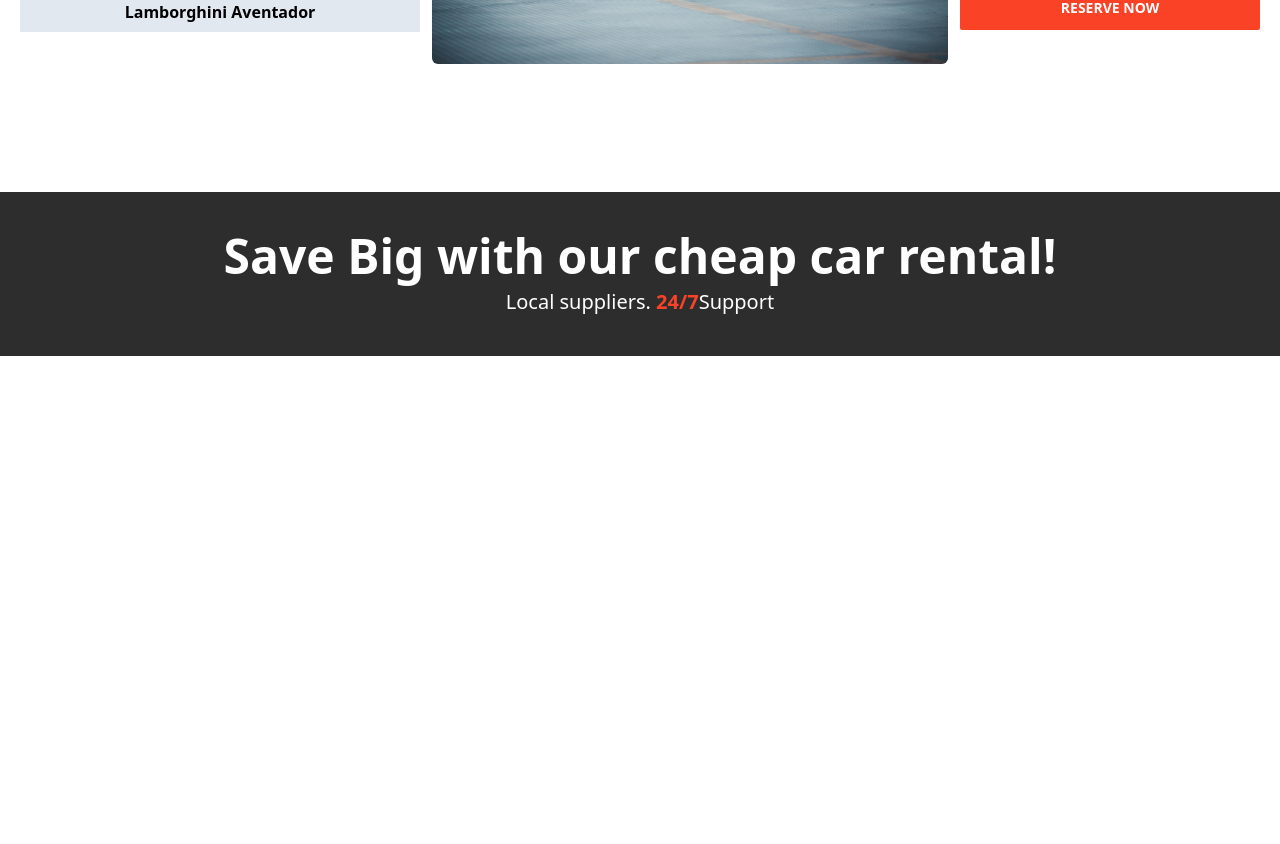
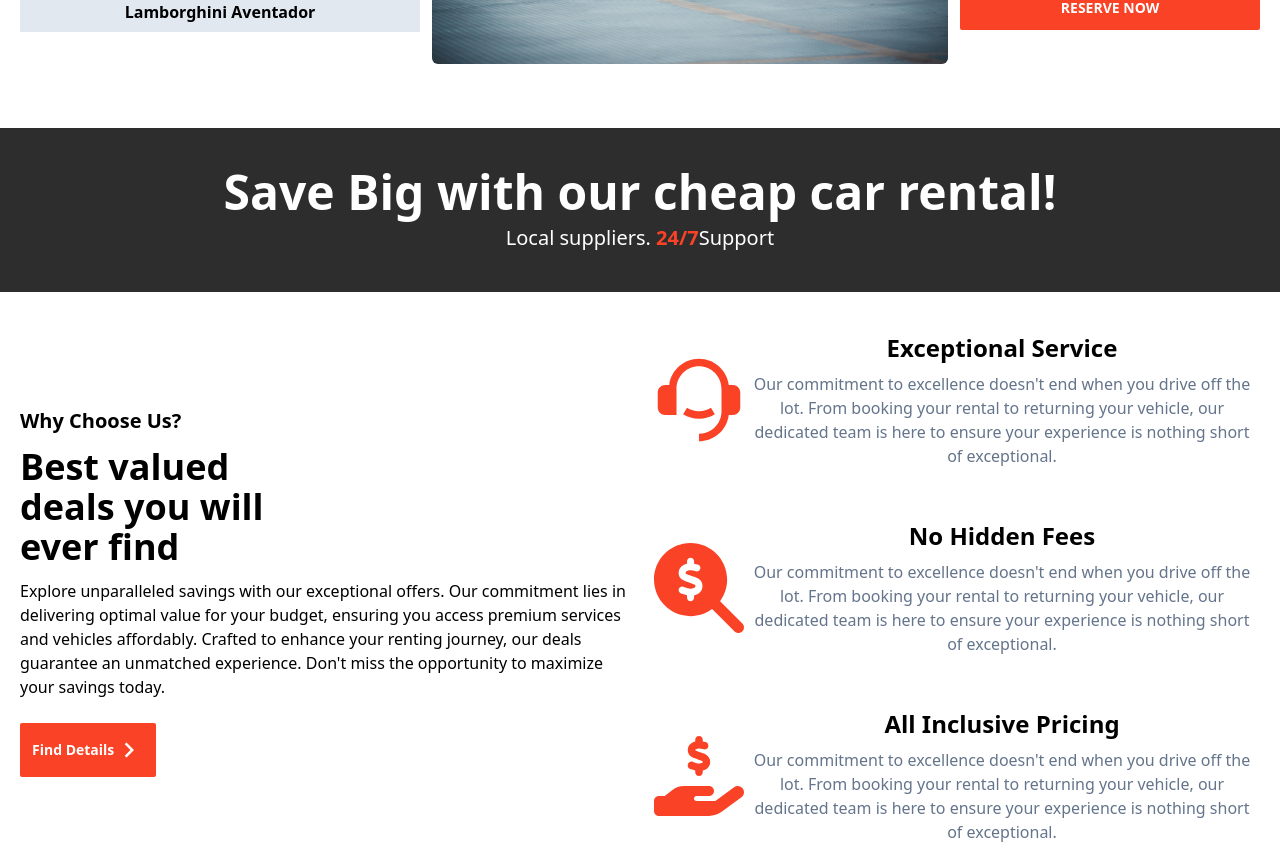
Before and after one commit to joseph-lang7/Car-Rental, a React (Vite) app: page /about in a window 1280 px wide. Shown: the part 2120-2964 px from the top of the page. Before the commit the page ends 2476 px from the top, so only its background shows below. Built offline with nearby package versions, Linux system fonts and the light colour scheme.

Commit message:
Implement why us section

```diff
--- a/src/components/SaveBigBanner.jsx
+++ b/src/components/SaveBigBanner.jsx
@@ -1,6 +1,6 @@
 const SaveBigBanner = () => {
   return (
-    <div className="max-w-screen h-auto p-10 bg-[#2D2D2D] mt-32 flex flex-col gap-2">
+    <div className="max-w-screen h-auto p-10 bg-[#2D2D2D] mt-16 flex flex-col gap-2">
       <h2 className="text-white text-4xl md:text-5xl text-center font-bold">
         Save Big with our cheap car rental!
       </h2>
--- /dev/null
+++ b/src/components/WhyUs.jsx
@@ -0,0 +1,84 @@
+import Container from "./Container";
+import { MdKeyboardArrowRight } from "react-icons/md";
+import { FaHandHoldingDollar } from "react-icons/fa6";
+import { FaMagnifyingGlassDollar } from "react-icons/fa6";
+import { RiCustomerService2Fill } from "react-icons/ri";
+
+const WhyUs = () => {
+  return (
+    <Container>
+      <div className="grid grid-cols-1 md:grid-cols-2 gap-3 ">
+        {/* Section1 */}
+        <div className=" flex flex-col gap-3 mt-12 md:justify-center">
+          <h3 className="font-bold text-xl">Why Choose Us?</h3>
+          <div>
+            <h2 className="font-bold text-4xl max-w-[300px]">
+              Best valued deals you will ever find
+            </h2>
+          </div>
+          <p className="w-full">
+            Explore unparalleled savings with our exceptional offers. Our
+            commitment lies in delivering optimal value for your budget,
+            ensuring you access premium services and vehicles affordably.
+            Crafted to enhance your renting journey, our deals guarantee an
+            unmatched experience. Don&apos;t miss the opportunity to maximize
+            your savings today.
+          </p>
+          <div className="flex justify-center md:justify-start">
+            <button className=" mt-3 text-sm text-white hover:shadow-lg hover:bg-[#de462f] transition-all duration-300 font-bold p-3 bg-[#FA4226] rounded-sm flex items-center">
+              Find Details
+              <MdKeyboardArrowRight size={30} />
+            </button>
+          </div>
+        </div>
+        {/* Section2 */}
+        <div className="flex flex-col gap-3">
+          <div className="flex flex-col gap-2 justify-center items-center mt-10 md:flex-row">
+            <div>
+              <RiCustomerService2Fill className="text-[#FA4226]" size={90} />
+            </div>
+            <div className="flex flex-col items-center text-center gap-2 md:max-w-[500px]">
+              <h3 className="text-2xl font-bold">Exceptional Service</h3>
+              <p className="text-slate-500">
+                Our commitment to excellence doesn&apos;t end when you drive off
+                the lot. From booking your rental to returning your vehicle, our
+                dedicated team is here to ensure your experience is nothing
+                short of exceptional.{" "}
+              </p>
+            </div>
+          </div>
+          <div className="flex flex-col gap-2 justify-center items-center mt-10 md:flex-row">
+            <div>
+              <FaMagnifyingGlassDollar className="text-[#FA4226]" size={90} />
+            </div>
+            <div className="flex flex-col items-center text-center gap-2 md:max-w-[500px]">
+              <h3 className="text-2xl font-bold">No Hidden Fees</h3>
+              <p className="text-slate-500">
+                Our commitment to excellence doesn&apos;t end when you drive off
+                the lot. From booking your rental to returning your vehicle, our
+                dedicated team is here to ensure your experience is nothing
+                short of exceptional.{" "}
+              </p>
+            </div>
+          </div>
+          <div className="flex flex-col justify-center items-center mt-10 gap-2 md:flex-row">
+            <div>
+              <FaHandHoldingDollar className="text-[#FA4226]" size={90} />
+            </div>
+            <div className="flex flex-col items-center text-center gap-2 md:max-w-[500px]">
+              <h3 className="text-2xl font-bold">All Inclusive Pricing</h3>
+              <p className="text-slate-500">
+                Our commitment to excellence doesn&apos;t end when you drive off
+                the lot. From booking your rental to returning your vehicle, our
+                dedicated team is here to ensure your experience is nothing
+                short of exceptional.{" "}
+              </p>
+            </div>
+          </div>
+        </div>
+      </div>
+    </Container>
+  );
+};
+
+export default WhyUs;
--- a/src/pages/HomePage.jsx
+++ b/src/pages/HomePage.jsx
@@ -3,7 +3,7 @@ import Hero from "../components/Hero";
 import RentalFleet from "../components/RentalFleet";
 import RentingProcess from "../components/RentingProcess";
 import SaveBigBanner from "../components/SaveBigBanner";
-
+import WhyUs from "../components/WhyUs";
 const HomePage = () => {
   return (
     <>
@@ -12,6 +12,7 @@ const HomePage = () => {
       <RentingProcess />
       <RentalFleet />
       <SaveBigBanner />
+      <WhyUs />
     </>
   );
 };
```
